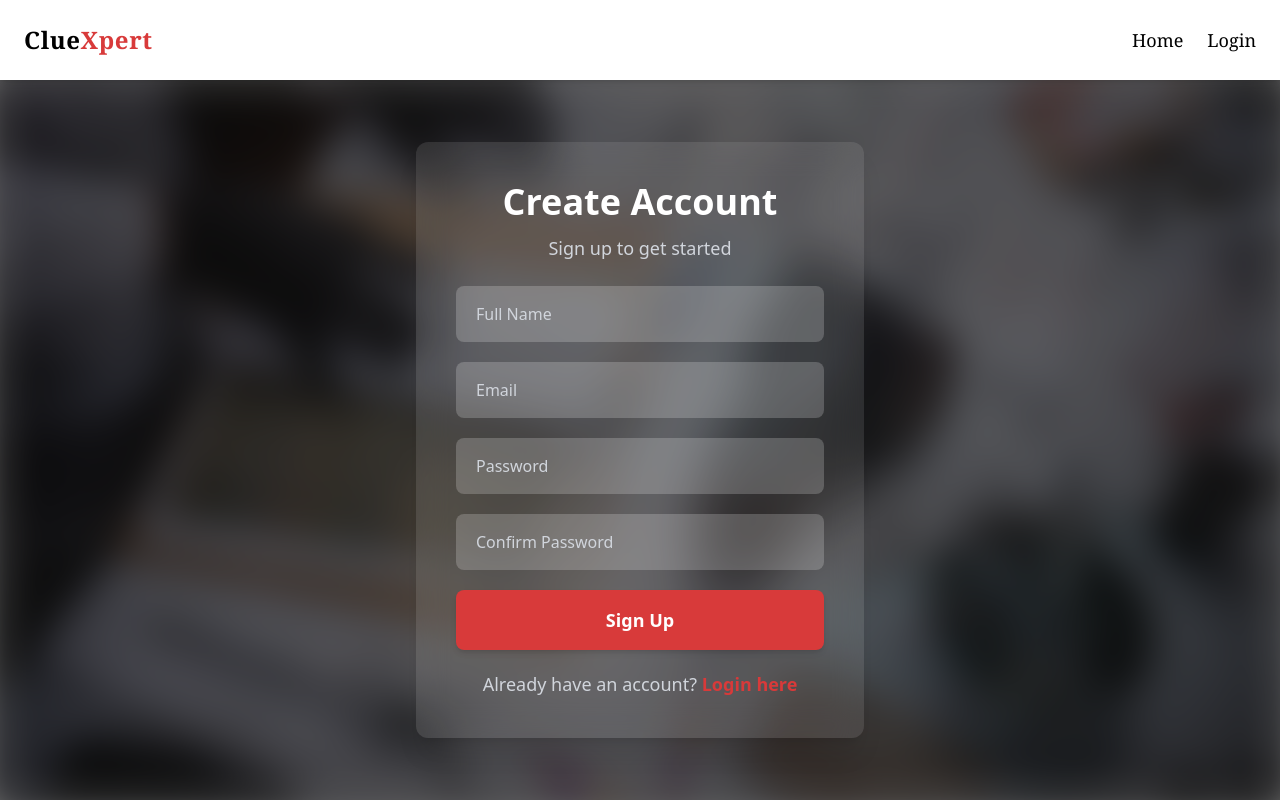
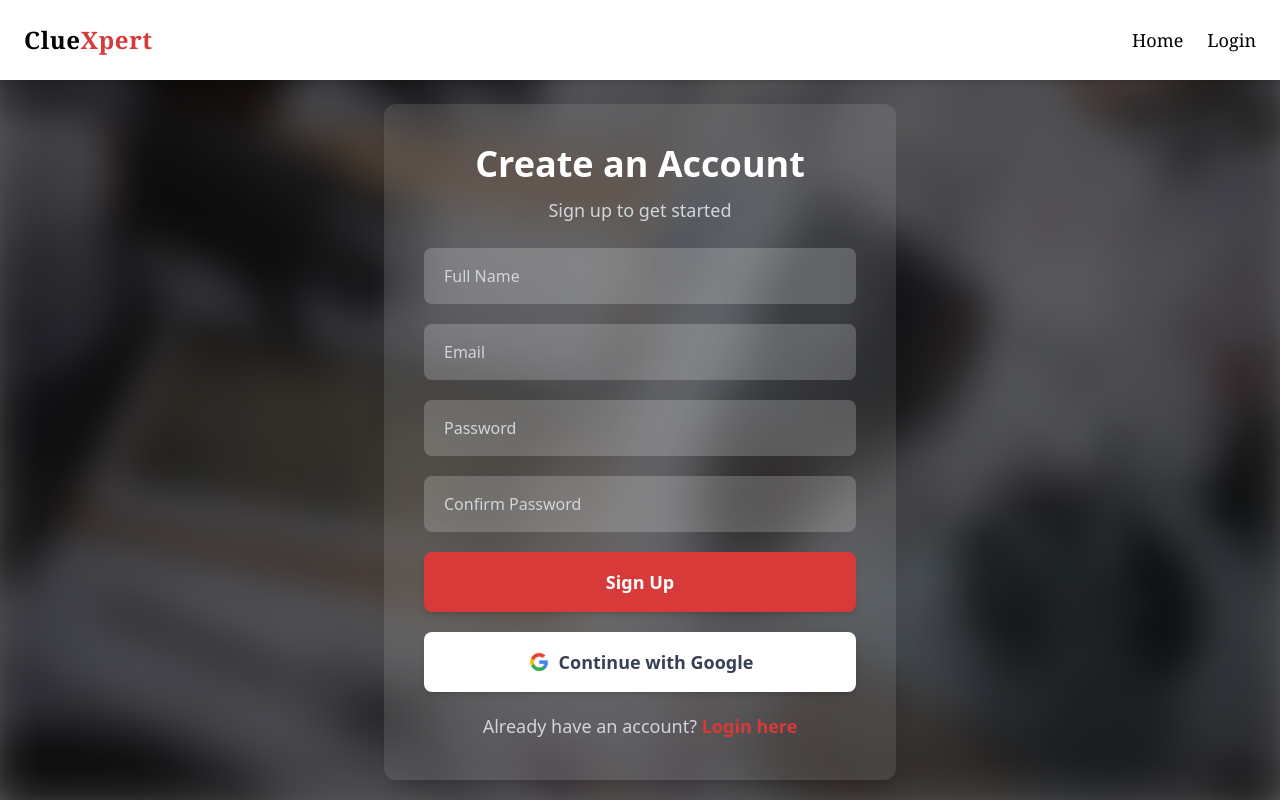
Before and after one commit to EpicDino7/SceneSolver, a React (Vite) app in the folder frontend/: page /signup in a window 1280 px wide. Built offline with nearby package versions, Linux system fonts and the light colour scheme.

Commit message:
made modifications to login and signup pages

```diff
--- a/frontend/src/Login.jsx
+++ b/frontend/src/Login.jsx
@@ -53,7 +53,7 @@ export default function Login() {
   };
 
   return (
-    <section className="relative w-full h-[100vh] flex justify-center items-center text-center px-6 overflow-hidden">
+    <section className="relative w-full h-screen flex flex-col text-center px-6 overflow-hidden">
       {/* Background Image Slider */}
       <div className="absolute inset-0 w-full h-full overflow-hidden z-0">
         {images.map((img, i) => (
@@ -71,6 +71,13 @@ export default function Login() {
       {/* Dark Overlay */}
       <div className="absolute inset-0 bg-black/60 backdrop-blur-md"></div>
 
+      Header
+      <header className="relative z-10 text-white text-2xl font-bold py-4">
+        SceneSolver
+      </header>
+
+      {/* Login Box */}
+      <div className="flex-grow flex justify-center items-center">
         <motion.div
           className="relative z-10 bg-white/10 backdrop-blur-lg p-10 rounded-xl shadow-xl max-w-md w-full"
           initial={{ opacity: 0, y: -20 }}
@@ -78,7 +85,7 @@ export default function Login() {
           transition={{ duration: 1 }}
         >
           <h2 className="text-4xl font-bold text-white">Welcome Back!</h2>
-        <p className="text-gray-300 mt-3 text-lg">Sign in to continue</p>
+          <p className="text-gray-300 mt-3 text-lg">Log in to continue</p>
 
           {error && (
             <div className="mt-4 p-3 bg-red-500/20 text-red-100 rounded-lg">
@@ -111,7 +118,7 @@ export default function Login() {
               disabled={loading}
               whileHover={{ scale: 1.05 }}
               whileTap={{ scale: 0.95 }}
-            className="w-full px-6 py-4 bg-[#D83A3A] text-white font-semibold text-lg rounded-lg shadow-md transition-all duration-300 hover:bg-[#B92B2B] disabled:opacity-50"
+              className="w-full px-5 py-4 bg-[#D83A3A] text-white font-semibold text-lg rounded-lg shadow-md transition-all duration-300 hover:bg-[#B92B2B] disabled:opacity-50"
             >
               {loading ? "Logging In..." : "Login"}
             </motion.button>
@@ -120,7 +127,7 @@ export default function Login() {
               onClick={handleGoogleLogin}
               whileHover={{ scale: 1.05 }}
               whileTap={{ scale: 0.95 }}
-            className="w-full px-6 py-4 bg-white text-gray-700 font-semibold text-lg rounded-lg shadow-md transition-all duration-300 mt-4 flex items-center justify-center"
+              className="w-full px-6 py-4 bg-white text-gray-700 font-semibold text-lg rounded-lg shadow-md transition-all duration-300 flex items-center justify-center"
             >
               <img
                 src={googleIcon}
@@ -142,6 +149,7 @@ export default function Login() {
             </Link>
           </p>
         </motion.div>
+      </div>
     </section>
   );
 }
--- a/frontend/src/Signup.jsx
+++ b/frontend/src/Signup.jsx
@@ -55,7 +55,7 @@ export default function Signup() {
   };
 
   return (
-    <section className="relative w-full min-h-[calc(100vh-80px)] flex flex-col justify-center items-center text-center px-6 overflow-hidden mt-20">
+    <section className="relative w-full min-h-screen flex flex-col items-center text-center px-6 overflow-hidden">
       {/* Background Image Slider */}
       <div className="absolute inset-0 w-full h-full overflow-hidden z-0">
         {images.map((img, i) => (
@@ -73,13 +73,20 @@ export default function Signup() {
       {/* Dark Overlay */}
       <div className="absolute inset-0 bg-black/60 backdrop-blur-md"></div>
 
+      {/* Header */}
+      <header className="relative z-10 text-white text-3xl font-bold py-6">
+        SceneSolver
+      </header>
+
+      {/* Centered Signup Box */}
+      <div className="flex-grow flex justify-center items-center w-full">
         <motion.div
-        className="relative z-10 bg-white/10 backdrop-blur-lg p-10 rounded-xl shadow-xl max-w-md w-full"
+          className="relative z-10 bg-white/10 backdrop-blur-lg p-10 rounded-xl shadow-xl max-w-lg w-full mx-4"
           initial={{ opacity: 0, y: -20 }}
           animate={{ opacity: 1, y: 0 }}
           transition={{ duration: 1 }}
         >
-        <h2 className="text-4xl font-bold text-white">Create Account</h2>
+          <h2 className="text-4xl font-bold text-white">Create an Account</h2>
           <p className="text-gray-300 mt-3 text-lg">Sign up to get started</p>
 
           {/* Error Message */}
@@ -134,6 +141,22 @@ export default function Signup() {
             >
               {loading ? "Signing Up..." : "Sign Up"}
             </motion.button>
+
+            {/* Continue with Google Button */}
+            <motion.button
+              type="button"
+              onClick={() => (window.location.href = "http://localhost:5000/api/auth/google")}
+              whileHover={{ scale: 1.05 }}
+              whileTap={{ scale: 0.95 }}
+              className="w-full px-6 py-4 bg-white text-gray-700 font-semibold text-lg rounded-lg shadow-md transition-all duration-300 flex items-center justify-center"
+            >
+              <img
+                src="src/assets/google_img.png"
+                alt="Google"
+                className="w-6 h-6 mr-2"
+              />
+              Continue with Google
+            </motion.button>
           </form>
 
           {/* Login Link */}
@@ -147,6 +170,7 @@ export default function Signup() {
             </a>
           </p>
         </motion.div>
+      </div>
     </section>
   );
 }
```
Lines whose indentation alone changed are shown as unchanged.
